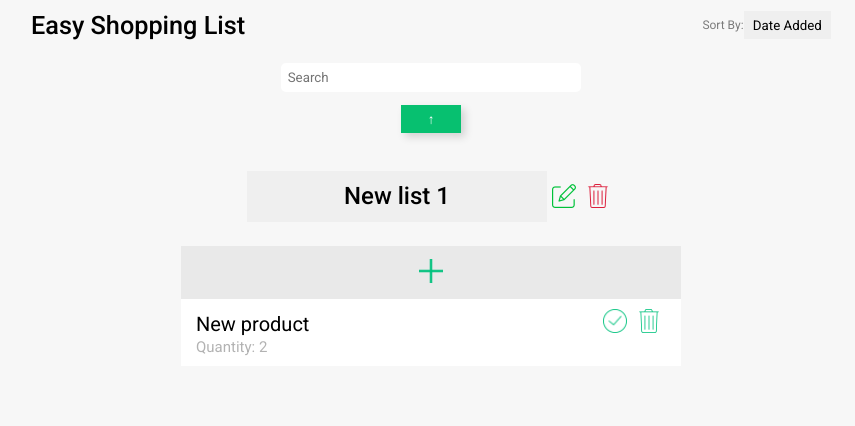
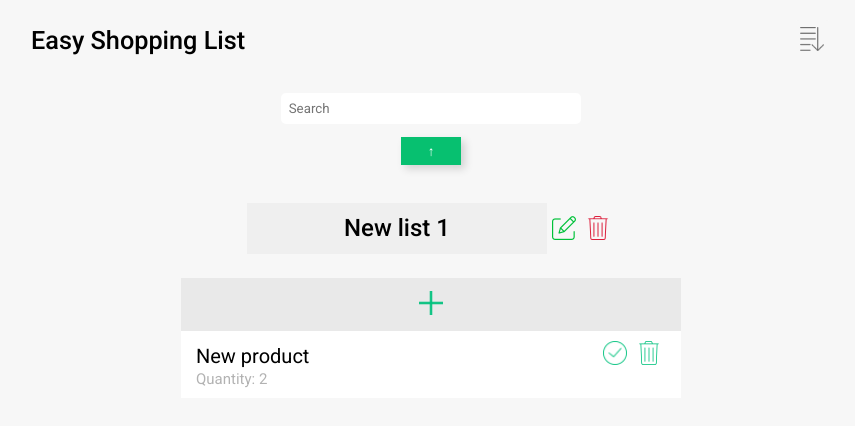
Before and after one commit to jamesaucode/shopping, a React (Create React App) app: page / in a window 1280 px wide. Shown: the top 426 px of the page, without its empty margins (209-1064 px from the left). Built offline with nearby package versions, Linux system fonts and the light colour scheme.

Commit message:
new style for dropdown

```diff
--- a/src/components/Dashboard.js
+++ b/src/components/Dashboard.js
@@ -5,6 +5,8 @@ import addButton from "../image/plus.png";
 import garbageIcon from '../image/garbage.png';
 import { handleRemoveList, getKeyValuesFromList } from "../Helper";
 import editIcon from '../image/edit.png';
+import tickIcon from '../image/tick.png';
+import sortIcon from '../image/sort.png';
 import Select from "./Select";
 import uuid from "uuid";
 
@@ -24,7 +26,8 @@ export default class Dashboard extends Component {
     },
     currentList: "New list 1",
     search: "",
-    sortBy: "",
+    sortBy: "Date",
+    sortByOpen: false,
     creatingNewList: false,
     editingListName: false,
     newListName: "",
@@ -102,12 +105,14 @@ export default class Dashboard extends Component {
   onDeleteListSubmit = e => {
     // A helper function in Helper.js,
     // to remove a list , and replace currentlist with another list
-    var lists = handleRemoveList(this.state.lists, this.state.currentList);
     var keys = getKeyValuesFromList(this.state.lists, this.state.currentList);
-    this.setState({
-      lists,
-      currentList: keys[0]
-    })
+    if (keys.length > 1) {
+      var lists = handleRemoveList(this.state.lists, this.state.currentList);
+      this.setState({
+        lists,
+        currentList: keys[0]
+      })
+    }
   }
   onEditSubmit = ({ product, price, quantity, id, note }) => {
     var updatedList = this.state.lists;
@@ -164,15 +169,17 @@ export default class Dashboard extends Component {
     e.preventDefault();
     if (this.state.newListName.trim().length > 0) {
       var lists = this.state.lists;
-      lists[this.state.newListName] = [];
+      var newListName = this.state.newListName;
+      lists[newListName] = [];
       this.setState({
         lists,
-        newListName: "",
+        newListName: '',
         creatingNewList: false
       });
     }
     this.setState({
-      creatingNewList: false
+      creatingNewList: false,
+      currentList: newListName
     })
   };
   onCurrentListSubmit = newName => {
@@ -204,6 +211,23 @@ export default class Dashboard extends Component {
       sortBy: e.target.value
     });
   };
+  onSortByDateClick = e => {
+    this.setState({
+      sortBy: 'Date',
+      sortByOpen: false
+    })
+  }
+  onSortByAlphabetClick = e => {
+    this.setState({
+      sortBy: 'Alphabetical',
+      sortByOpen: false
+    })
+  }
+  onSortByClick = e => {
+    this.setState(prevState => ({
+      sortByOpen: !prevState.sortByOpen
+    }))
+  }
 
   componentDidMount = () => {
     const cachedList = localStorage.getItem("list");
@@ -218,19 +242,18 @@ export default class Dashboard extends Component {
         currentList
       })
     }
-    // getTotal(this.state.lists[this.state.currentList]);
   };
   componentDidUpdate = (prevProps, prevState) => {
-    // var newTotal = getTotal(this.state.lists[this.state.currentList]);
-    // if (this.state.total !== newTotal) {
-    //   this.setState({
-    //     total: newTotal
-    //   });
-    // }
     localStorage.setItem("list", JSON.stringify(this.state.lists))
     localStorage.setItem("currentList", JSON.stringify(this.state.currentList))
   };
   render() {
+    var showOrNot = '';
+    if (this.state.sortByOpen) {
+      showOrNot = 'dropdown-content--show'
+    } else {
+      showOrNot = 'dropdown-content'
+    }
     const searchTerm = this.state.search;
     const showList = this.state.lists[this.state.currentList].filter(item => {
       if (item.product.toLowerCase().includes(searchTerm.toLowerCase())) {
@@ -264,18 +287,31 @@ export default class Dashboard extends Component {
         <div className="wrapper--nav-bar">
           <nav className="nav-bar">
             <h1 className="heading">Easy Shopping List</h1>
-            <label className="label-with-width margin-left-auto" htmlFor="sort">
+            {/* <label className="label-with-width margin-left-auto" htmlFor="sort">
               Sort By:
-            </label>
-            <select
-              name="sort"
-              className="select--sortBy"
-              value={this.state.sortBy}
-              onChange={this.onSortByChange}
-            >
-              <option defaultValue>Date Added</option>
-              <option>Alphabetical</option>
-            </select>
+            </label> */}
+            <div className="dropdown">
+              <button className="btn--basic" onClick={this.onSortByClick}>
+                <img className="logo--small" src={sortIcon}></img>
+              </button>
+              <div className={showOrNot}>
+                <div onClick={this.onSortByDateClick} className="wrapper--btn--dropdown">
+
+                  {this.state.sortBy === "Date" ? <img src={tickIcon} className="btn-img"></img> :
+                    <div className="btn-img"></div>
+                  }
+
+                  <span className="btn-text">Date</span>
+                </div>
+                <div onClick={this.onSortByAlphabetClick} className="wrapper--btn--dropdown">
+
+                  {this.state.sortBy === "Alphabetical" ? <img src={tickIcon} className="btn-img"></img>
+                    : <div className="btn-img"></div>}
+
+                  <span className="btn-text">Alphabetical</span>
+                </div>
+              </div>
+            </div>
           </nav>
         </div>
         {this.state.creatingNewList && (
@@ -371,6 +407,7 @@ export default class Dashboard extends Component {
             ))}
           </div>
         )}
+      {this.state.sortByOpen && <div className="whole-screen" onClick={this.onSortByClick}></div>}
       </div>
     );
   }
--- /dev/null
+++ b/src/style/_btn.scss
@@ -0,0 +1,55 @@
+.dropdown {
+    position: relative;
+    display: inline-block;
+    margin-left: auto;
+    background-color: rgb(247, 247, 247);
+}
+
+.dropdown-content {
+    display: none;
+    position: absolute;
+    min-width: 200px;
+    box-shadow: 4px 4px 8px rgba(black, 0.1);
+    padding: 12px 0;
+    border-radius: 5px;
+    background-color: white;
+    z-index: 2;
+    &--show {
+        display: block;
+        position: absolute;
+        min-width: 200px;
+        right: 0;
+        padding: 12px 0;
+        border-radius: 5px;
+        background-color: white;
+        box-shadow: 4px 4px 8px rgba(black, 0.1);
+        z-index: 10;
+    }
+}
+
+.btn--basic {
+    padding: 0.5em;
+    border-radius: 5px;
+    background-color: rgb(247, 247, 247);
+
+    &:hover {
+        cursor: pointer;
+        background-color: rgba(grey, 0.1);
+    }
+}
+
+.logo--small {
+    height: 24px;
+    width: 24px;
+}
+
+.btn-text {
+    font-size: 1em;
+    text-align: center;
+    width: 80%;
+}
+
+.btn-img {
+    width: 20px;
+    height: 20px;
+}
--- a/src/style/app.scss
+++ b/src/style/app.scss
@@ -1,10 +1,28 @@
 @import 'utilities';
 @import 'animations';
+@import 'btn';
 .search {
     background-color: white;
     padding: 0.5em;
     border-radius: 5px;
     margin: 1em;
+    border: 1px solid transparent;
+
+    &:focus, &:hover {
+        border: 1px solid rgba(0, 0, 0, 0.3);
+    }
+}
+
+.wrapper--btn--dropdown {
+    display: flex;
+    align-items: center;
+    justify-content: center;
+    height: 48px;
+    width: 100%;
+    &:hover {
+        cursor: pointer;
+        background-color: rgba(grey, 0.1);
+    }
 }
 
 .whole-screen {
@@ -250,13 +268,14 @@
 }
 
 .wrapper--nav-bar {
-    height: 50px;
+    height: 80px;
     max-width: 800px;
     width: 100%;
 }
 
 .nav-bar {
     height: 100%;
+    // padding: 20px 0;
     display: flex;
     align-items: center;
     /* justify-content: space-around; */
```
Also changed, not shown: src/image/sort.png (added), src/image/tick.png (added).
